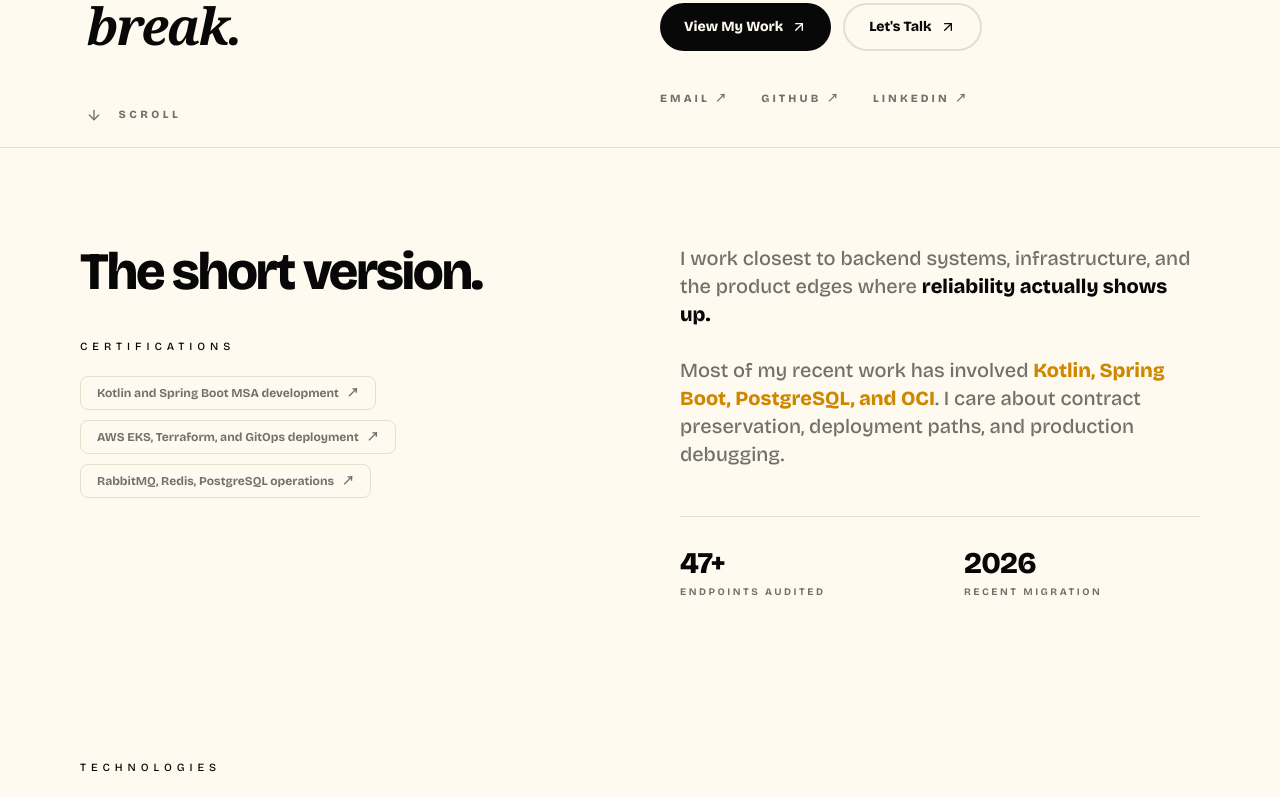
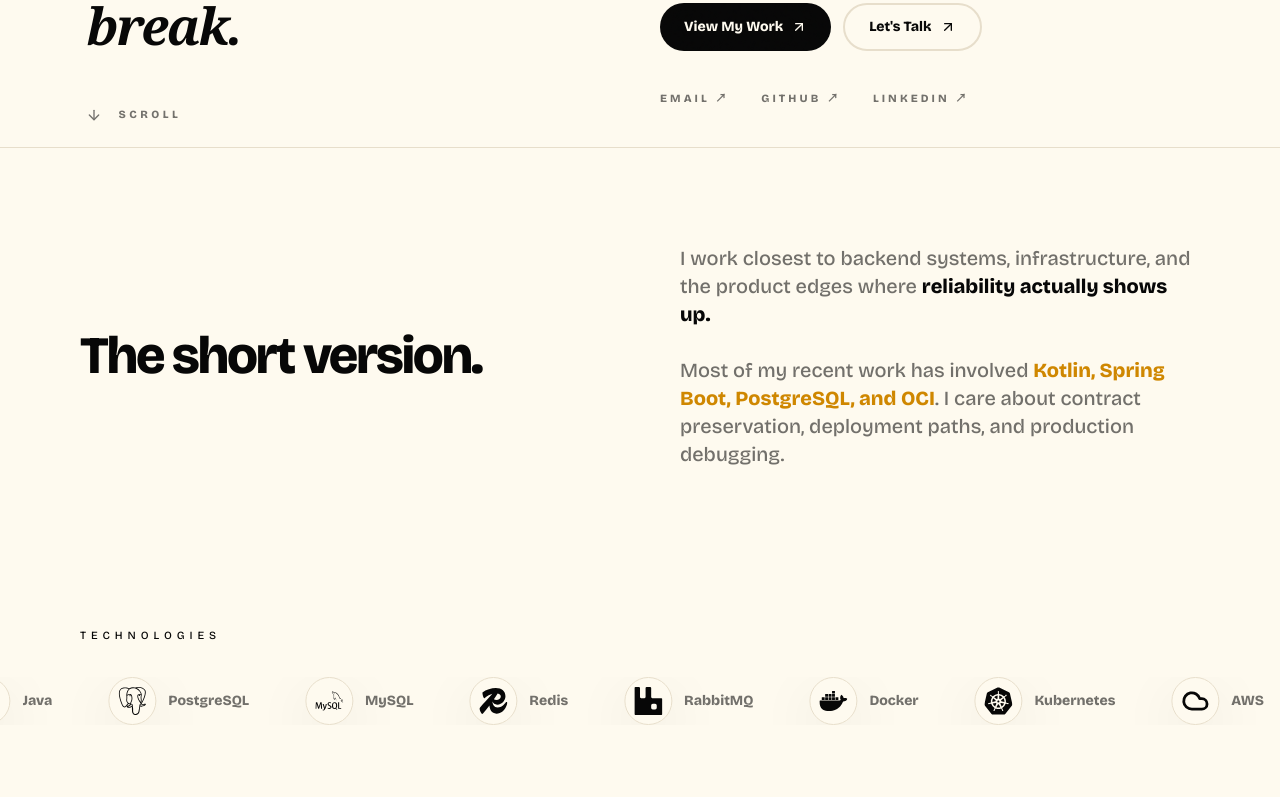
Before and after one commit to devonlyian/ian-dev, a Next.js app: page / in a window 1280 px wide. Shown: the part 653-1450 px from the top of the page. Built offline with nearby package versions, Linux system fonts and the light colour scheme.

Commit message:
fix: remove placeholder about metrics

```diff
--- a/components/sections/About.tsx
+++ b/components/sections/About.tsx
@@ -88,24 +88,8 @@ export function About() {
   return (
     <section id="about" className="overflow-hidden py-16 md:min-h-[46.5rem] md:py-24">
       <div className="mx-auto grid max-w-[90rem] gap-12 px-6 md:grid-cols-2 md:px-12 lg:gap-20 lg:px-20">
-        <div className="flex flex-col gap-10">
+        <div className="flex flex-col justify-center">
           <h2 className="section-heading max-w-xl text-foreground">{portfolio.about.title}</h2>
-          <div>
-            <p className="mb-5 text-[11px] font-medium uppercase tracking-[0.45em] text-muted-foreground/70">
-              Certifications
-            </p>
-            <div className="flex max-w-[34rem] flex-wrap gap-2.5">
-              {portfolio.about.certifications.map((item) => (
-                <span
-                  key={item}
-                  className="inline-flex items-center gap-2 rounded-lg border border-border bg-background/50 px-4 py-2 text-xs font-bold text-muted-foreground transition-colors hover:text-foreground"
-                >
-                  {item}
-                  <span aria-hidden="true">↗</span>
-                </span>
-              ))}
-            </div>
-          </div>
         </div>
 
         <div className="flex flex-col justify-center gap-6">
@@ -125,14 +109,6 @@ export function About() {
               {text.about.paragraphs[2]}{" "}
               <span className="font-black text-brand">{text.about.paragraphs[3]}</span>. {text.about.paragraphs[4]}
             </p>
-          </div>
-          <div className="mt-6 grid grid-cols-2 gap-12 border-t border-border pt-7">
-            {portfolio.about.stats.slice(0, 2).map((stat) => (
-              <div key={stat.label}>
-                <p className="text-3xl font-black tracking-tight text-foreground">{stat.value}</p>
-                <p className="mt-1 text-[10px] font-bold uppercase tracking-[0.25em] text-muted-foreground">{stat.label}</p>
-              </div>
-            ))}
           </div>
         </div>
       </div>
--- a/lib/portfolio-data.ts
+++ b/lib/portfolio-data.ts
@@ -82,16 +82,6 @@ export const portfolio = {
     paragraphs: [
       "Backend developer with Kotlin/Spring expertise, from MSA design to AWS EKS infrastructure and GitOps-based CI/CD pipelines.",
       "I care about clear communication, maintainable operations, and continuously learning new tools that improve development productivity.",
-    ],
-    certifications: [
-      "Kotlin and Spring Boot MSA development",
-      "AWS EKS, Terraform, and GitOps deployment",
-      "RabbitMQ, Redis, PostgreSQL operations",
-    ],
-    stats: [
-      { value: "47+", label: "Endpoints audited" },
-      { value: "2026", label: "Recent migration" },
-      { value: "2", label: "Prod/dev stacks" },
     ],
   },
   technologies: [
```
